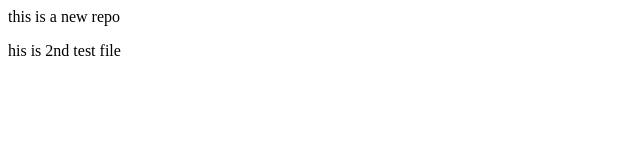
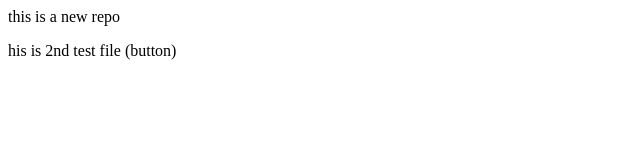
Before and after one commit to Tarunk8/LocalRepo_devops, a plain HTML site: page index.html in a window 1280 px wide. Shown: the full height of the page, 0-640 px from the left. Drawn offline with Linux system fonts and the light colour scheme.

Commit message:
Add button

```diff
--- a/index.html
+++ b/index.html
@@ -1,3 +1,3 @@
 <p> this is a new repo </p>
 
-<p> his is 2nd test file </p>
+<p> his is 2nd test file (button) </p>
```
